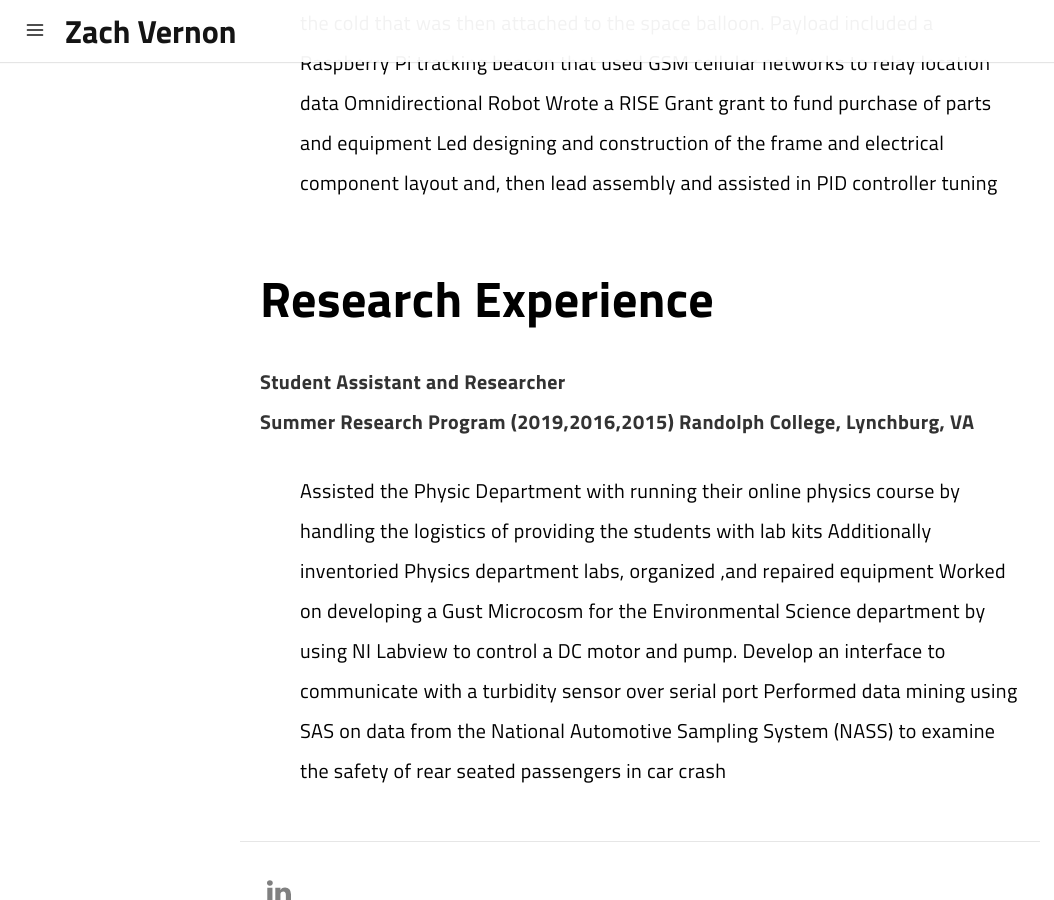
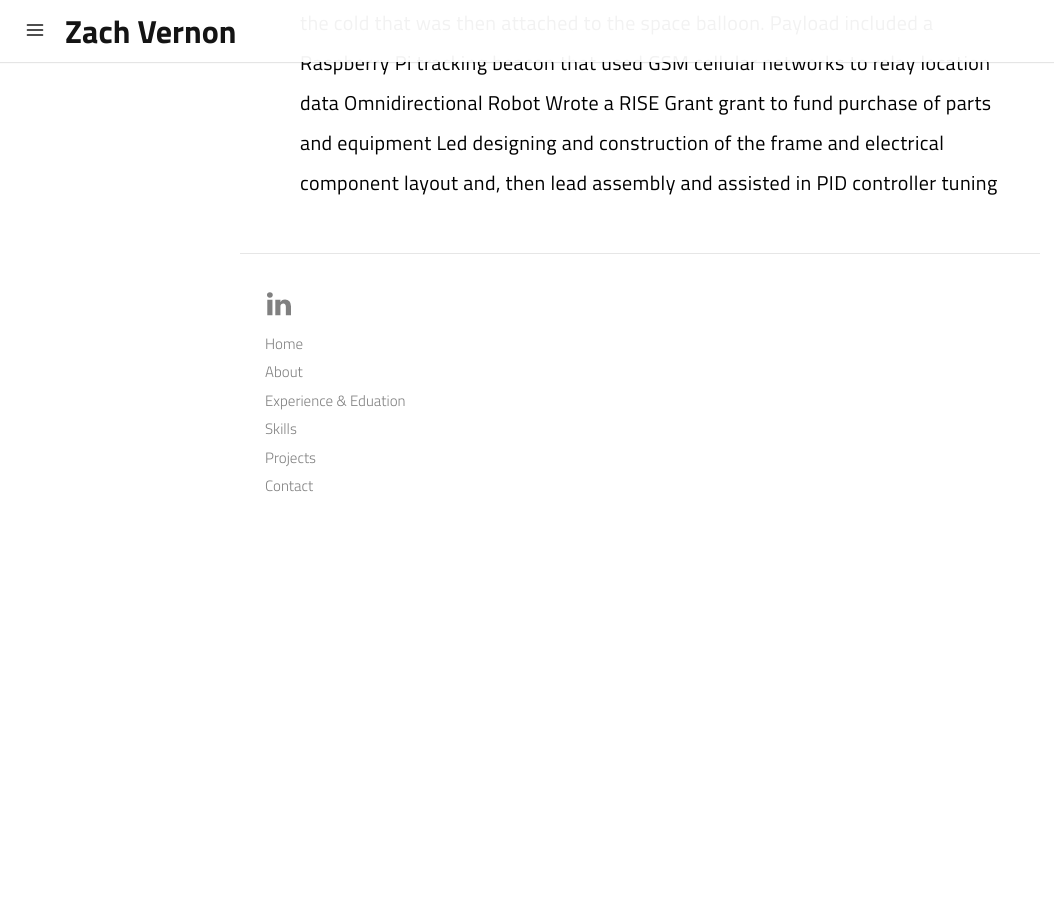
Before and after one commit to z-vernon/z-vernon.github.io, a Jekyll site: the page built from pages/experience.md, in a window 1280 px wide and 900 px high, scrolled down 6856 px. Shown: the whole window, without its empty margins (0-1054 px from the left). Built offline with Jekyll 4.4.1, drawn with Linux system fonts in a browser that asks for light colours; a script that is not in the unit is left out; after the commit the page ends 7386 px from its top, so only the background shows below that.

Commit message:
Update experience.md

```diff
--- a/pages/experience.md
+++ b/pages/experience.md
@@ -126,14 +126,3 @@
 Wrote a RISE Grant  grant to fund purchase of parts and equipment
 Led designing and construction of the frame and electrical component layout and, then lead assembly and assisted in PID controller tuning
 </ul>
-
-# Research Experience
-
-<b>Student Assistant and Researcher</b>
-<b>Summer Research Program (2019,2016,2015)</b>
-<b>Randolph College, Lynchburg, VA</b>
-<ul>
-Assisted the Physic Department with running their online physics course by handling the logistics of providing the students with lab kits Additionally inventoried Physics department labs, organized ,and repaired equipment
-Worked on developing a Gust Microcosm for the Environmental Science department by using NI Labview to control a DC motor and pump. Develop an interface to communicate with a turbidity sensor over serial port
-Performed data mining using SAS on data from the National Automotive Sampling System (NASS) to examine the safety of rear seated passengers in car crash
-</ul>
```
